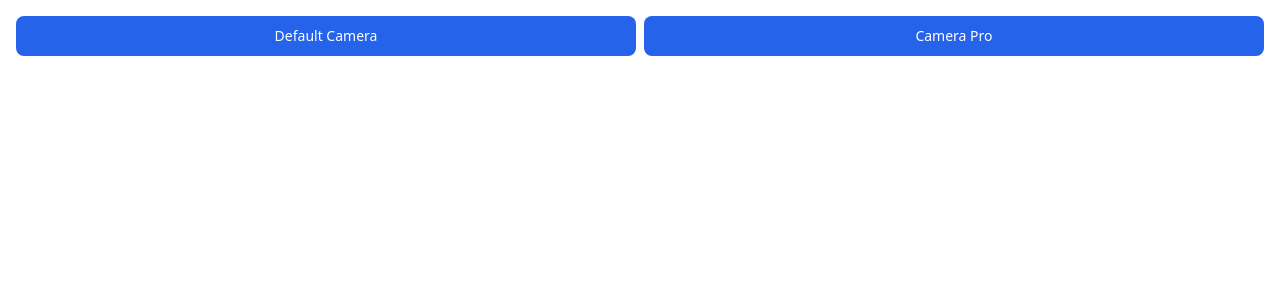
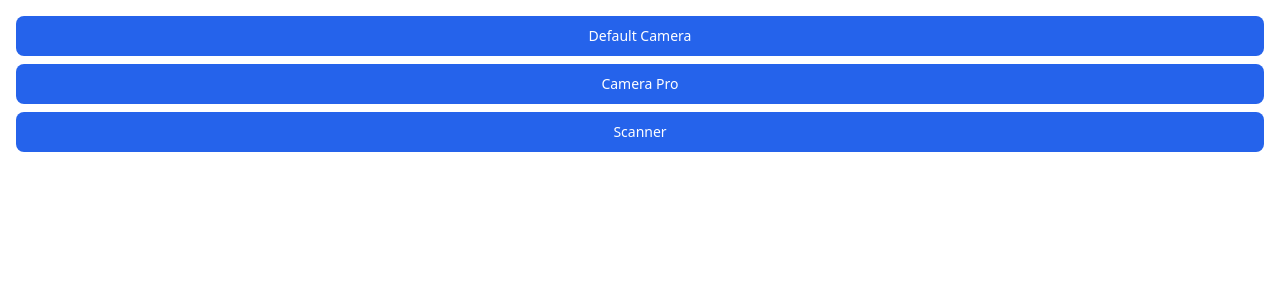
Before and after one commit to wdramadhan/next-camera-poc, a Next.js app: page / in a window 1280 px wide. Shown: the top 300 px of the page. Built offline with nearby package versions, Linux system fonts and the light colour scheme.

Commit message:
add scanner option

```diff
--- a/src/pages/index.jsx
+++ b/src/pages/index.jsx
@@ -2,7 +2,7 @@
 
 export default function Home() {
   return (
-    <main className="flex p-4 gap-2">
+    <main className="flex flex-col p-4 gap-2">
       <Link
         href="/camera"
         className="text-white bg-blue-600 hover:bg-blue-700 focus:ring-4 focus:ring-blue-300 font-medium rounded-lg text-sm px-5 py-2.5 text-center w-full"
@@ -15,6 +15,12 @@
       >
         Camera Pro
       </Link>
+      <Link
+        href="/scanner"
+        className="text-white bg-blue-600 hover:bg-blue-700 focus:ring-4 focus:ring-blue-300 font-medium rounded-lg text-sm px-5 py-2.5 text-center w-full"
+      >
+        Scanner
+      </Link>
     </main>
   );
 }
--- a/src/pages/test.jsx
+++ b/src/pages/scanner.jsx
@@ -1,7 +1,7 @@
 import React, { useState } from "react";
 import { QrReader } from "react-qr-reader";
 
-const Test = (props) => {
+const Scanner = (props) => {
   const [data, setData] = useState("No result");
 
   return (
@@ -30,4 +30,4 @@
   );
 };
 
-export default Test;
+export default Scanner;
```
